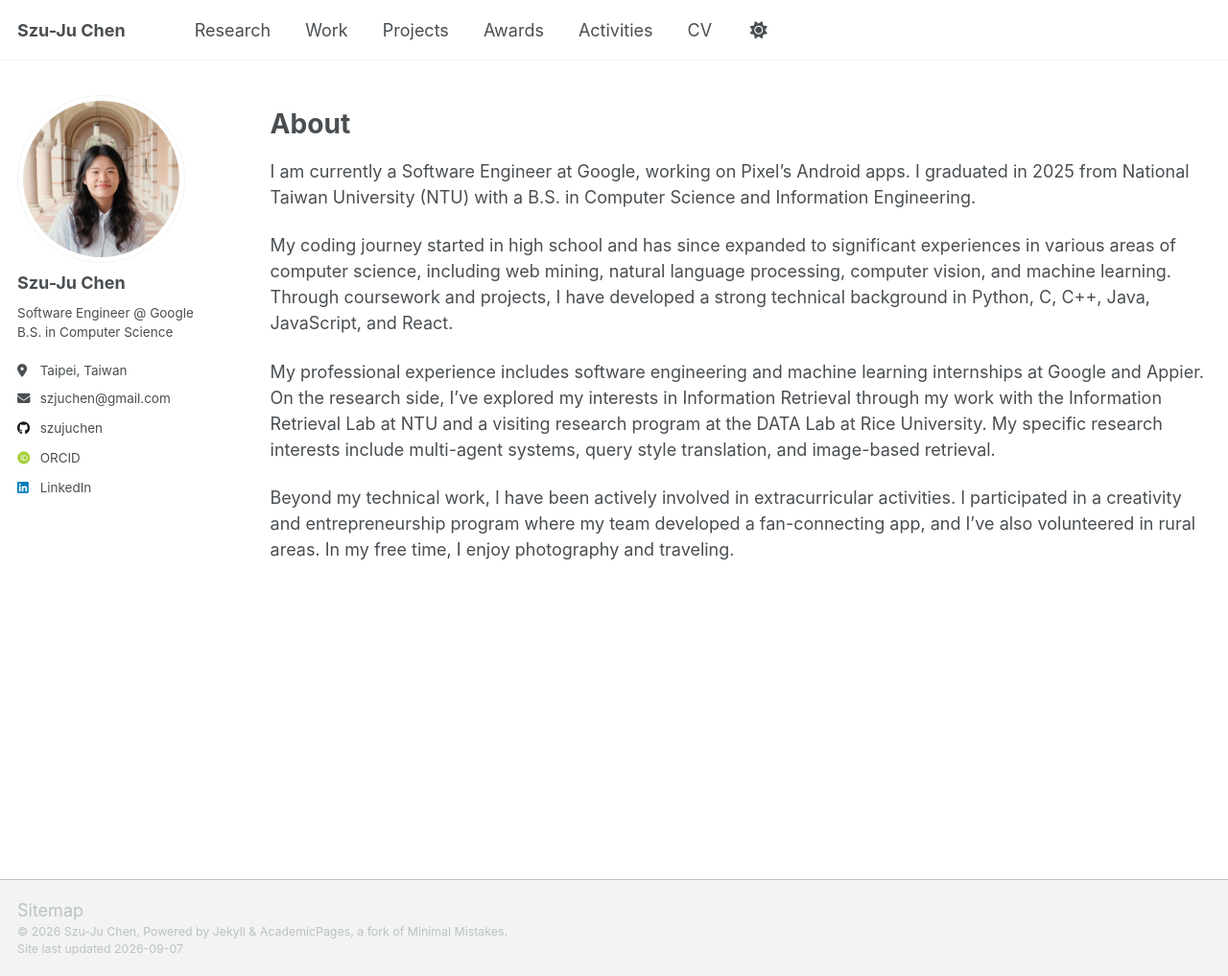
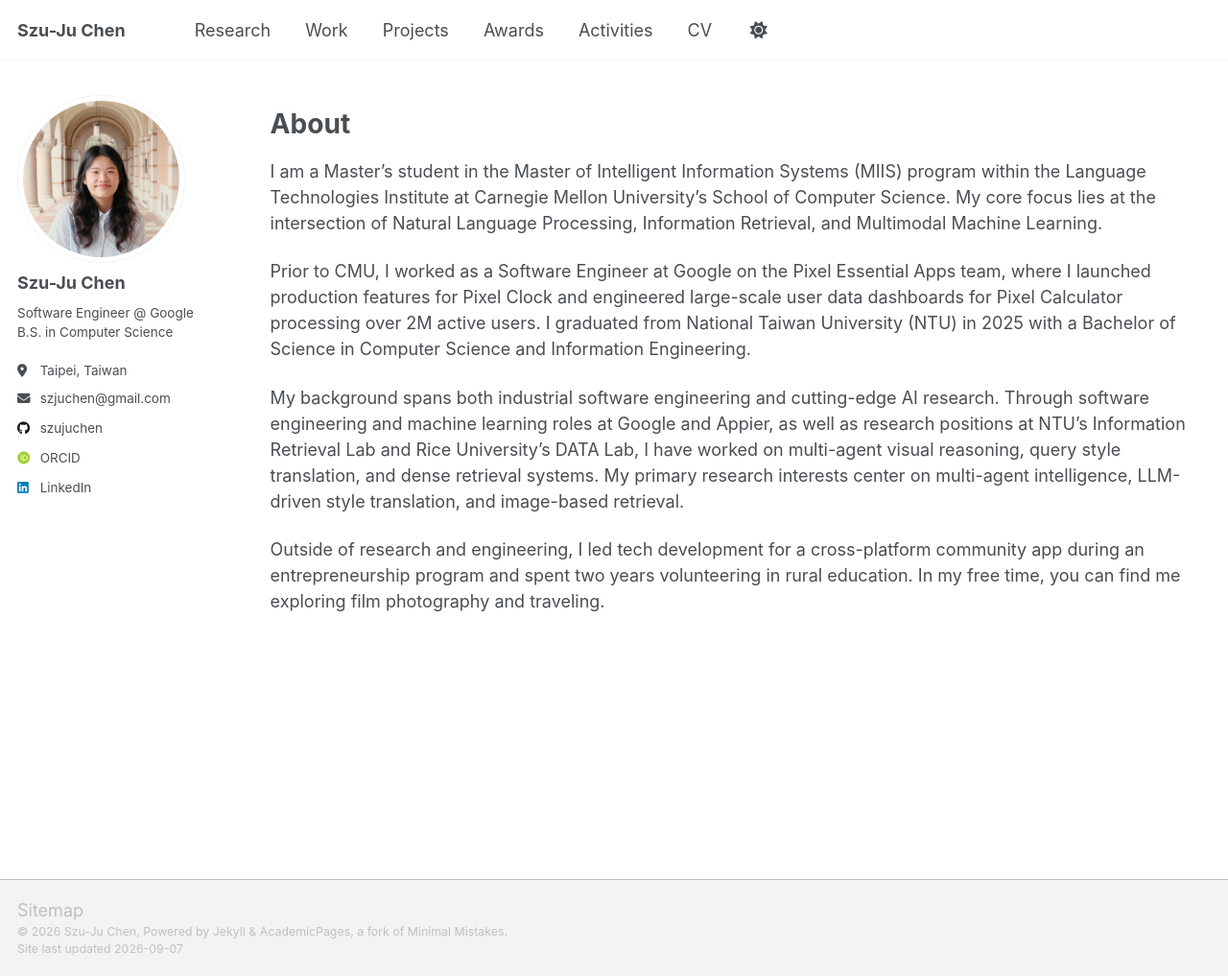
Before and after one commit to szujuchen/szujuchen.github.io, a Jekyll site: the page built from _pages/about.md, in a window 1280 px wide and 1017 px high. Shown: the whole window at 96% size. Built offline with Jekyll 4.4.1, drawn with Linux system fonts in a browser that asks for light colours; some web fonts are replaced; a script that is not in the unit is left out.

Commit message:
update about

```diff
--- a/_pages/about.md
+++ b/_pages/about.md
@@ -6,10 +6,10 @@ author_profile: true
 ---
 # About
 
-I am currently a Software Engineer at Google, working on Pixel’s Android apps. I graduated in 2025 from National Taiwan University (NTU) with a B.S. in Computer Science and Information Engineering.
+I am a Master’s student in the Master of Intelligent Information Systems (MIIS) program within the Language Technologies Institute at Carnegie Mellon University’s School of Computer Science. My core focus lies at the intersection of Natural Language Processing, Information Retrieval, and Multimodal Machine Learning.
 
-My coding journey started in high school and has since expanded to significant experiences in various areas of computer science, including web mining, natural language processing, computer vision, and machine learning. Through coursework and projects, I have developed a strong technical background in Python, C, C++, Java, JavaScript, and React.
+Prior to CMU, I worked as a Software Engineer at Google on the Pixel Essential Apps team, where I launched production features for Pixel Clock and engineered large-scale user data dashboards for Pixel Calculator processing over 2M active users. I graduated from National Taiwan University (NTU) in 2025 with a Bachelor of Science in Computer Science and Information Engineering.
 
-My professional experience includes software engineering and machine learning internships at Google and Appier. On the research side, I've explored my interests in Information Retrieval through my work with the Information Retrieval Lab at NTU and a visiting research program at the DATA Lab at Rice University. My specific research interests include multi-agent systems, query style translation, and image-based retrieval.
+My background spans both industrial software engineering and cutting-edge AI research. Through software engineering and machine learning roles at Google and Appier, as well as research positions at NTU’s Information Retrieval Lab and Rice University’s DATA Lab, I have worked on multi-agent visual reasoning, query style translation, and dense retrieval systems. My primary research interests center on multi-agent intelligence, LLM-driven style translation, and image-based retrieval.
 
-Beyond my technical work, I have been actively involved in extracurricular activities. I participated in a creativity and entrepreneurship program where my team developed a fan-connecting app, and I've also volunteered in rural areas. In my free time, I enjoy photography and traveling.
+Outside of research and engineering, I led tech development for a cross-platform community app during an entrepreneurship program and spent two years volunteering in rural education. In my free time, you can find me exploring film photography and traveling.
```
